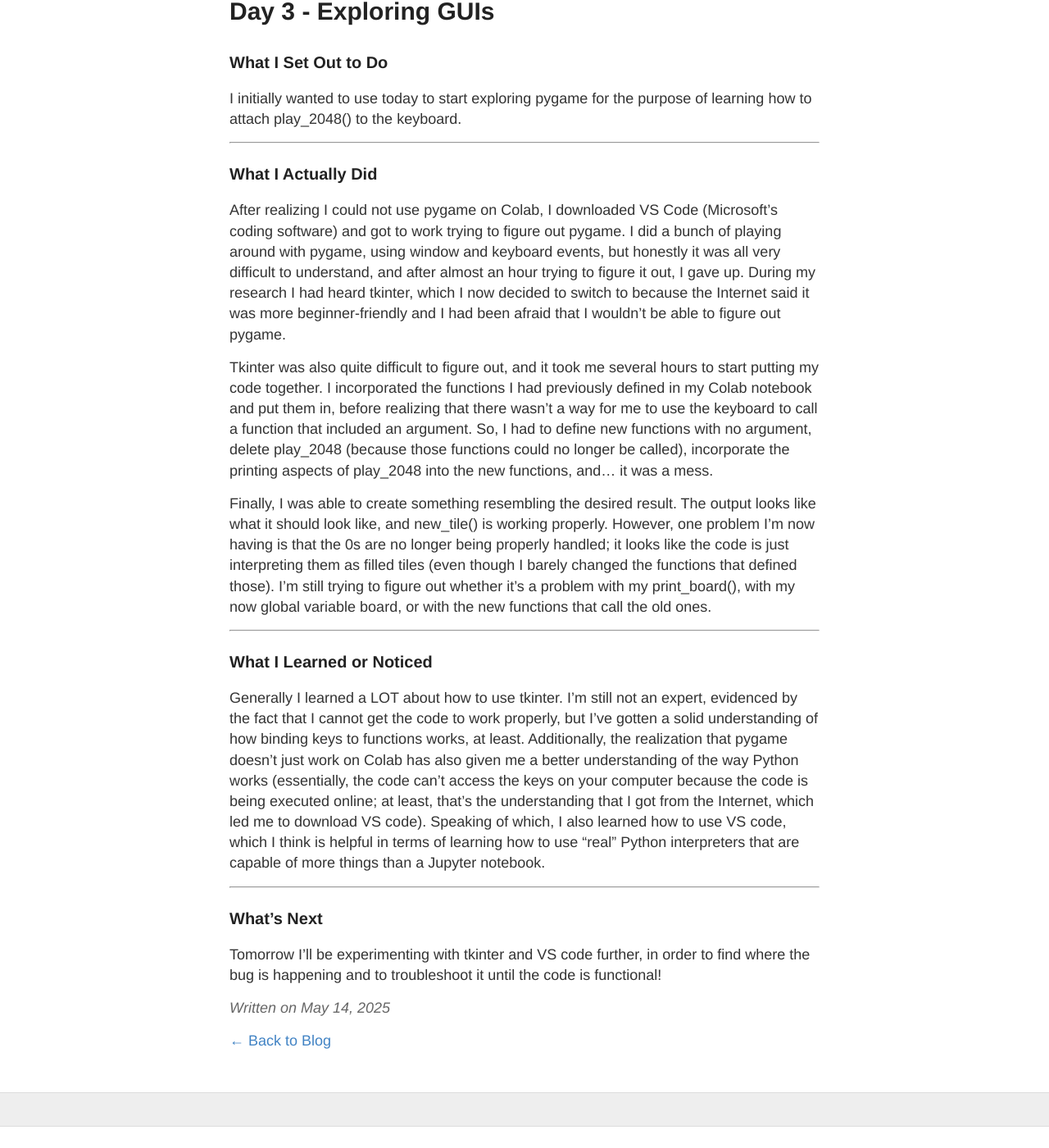
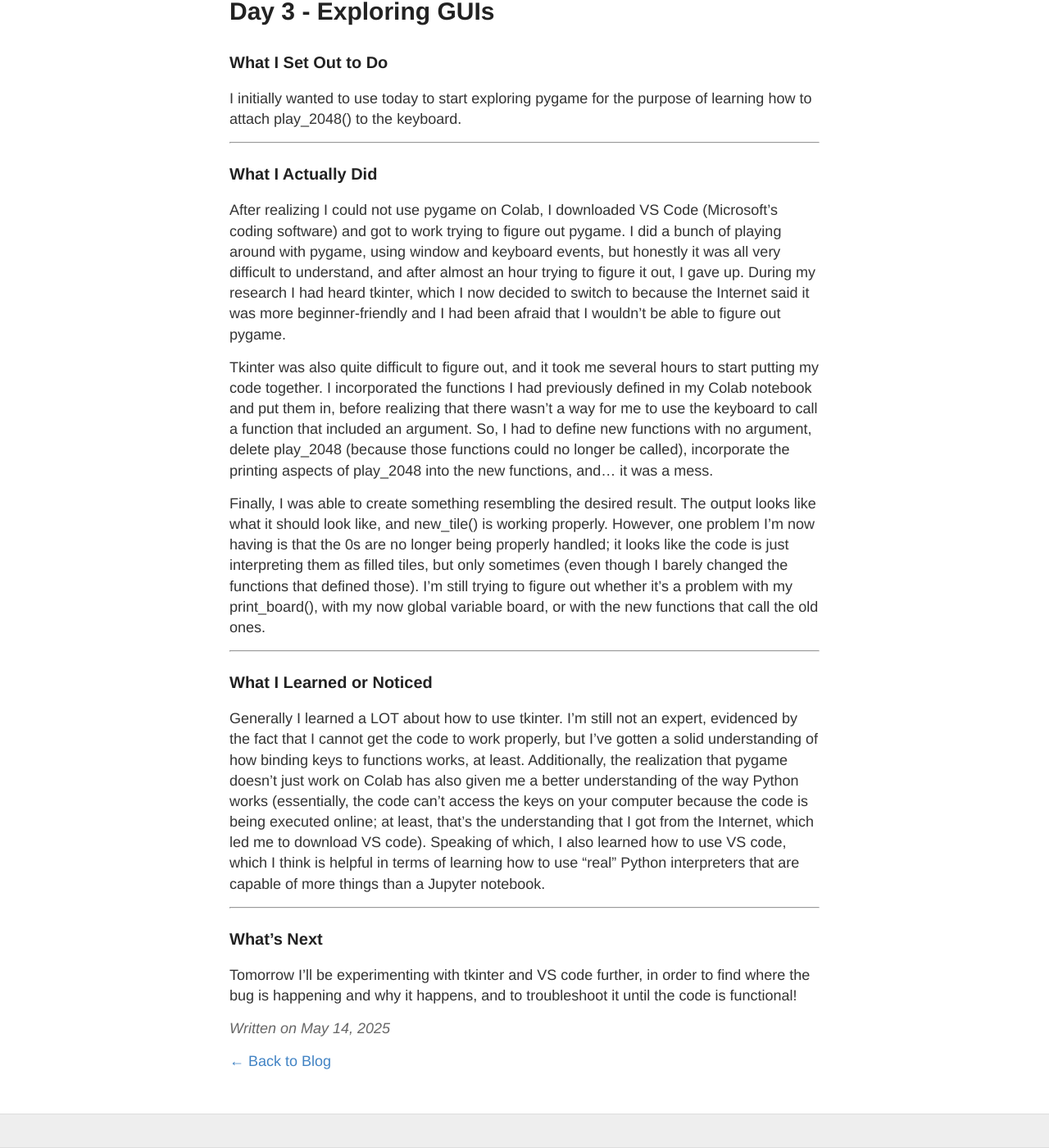
Before and after one commit to sophiachen120/sophiachen120.github.io, a Jekyll site: the page built from _posts/2025-05-14-day3.md, in a window 1280 px wide and 1400 px high, scrolled down 173 px. Shown: the whole window at 82% size. Built offline with Jekyll 4.4.1, drawn with Linux system fonts in a browser that asks for light colours; before the commit the page ends 1547 px from its top, so only the background shows below that.

Commit message:
Update 2025-05-14-day3.md

```diff
--- a/_posts/2025-05-14-day3.md
+++ b/_posts/2025-05-14-day3.md
@@ -15,7 +15,7 @@ After realizing I could not use pygame on Colab, I downloaded VS Code (Microsoft
 
 Tkinter was also quite difficult to figure out, and it took me several hours to start putting my code together. I incorporated the functions I had previously defined in my Colab notebook and put them in, before realizing that there wasn't a way for me to use the keyboard to call a function that included an argument. So, I had to define new functions with no argument, delete play_2048 (because those functions could no longer be called), incorporate the printing aspects of play_2048 into the new functions, and... it was a mess.
 
-Finally, I was able to create something resembling the desired result. The output looks like what it should look like, and new_tile() is working properly. However, one problem I'm now having is that the 0s are no longer being properly handled; it looks like the code is just interpreting them as filled tiles (even though I barely changed the functions that defined those). I'm still trying to figure out whether it's a problem with my print_board(), with my now global variable board, or with the new functions that call the old ones.
+Finally, I was able to create something resembling the desired result. The output looks like what it should look like, and new_tile() is working properly. However, one problem I'm now having is that the 0s are no longer being properly handled; it looks like the code is just interpreting them as filled tiles, but only sometimes (even though I barely changed the functions that defined those). I'm still trying to figure out whether it's a problem with my print_board(), with my now global variable board, or with the new functions that call the old ones.
 
 ---
 
@@ -27,4 +27,4 @@ Generally I learned a LOT about how to use tkinter. I'm still not an expert, evi
 
 ### What's Next
 
-Tomorrow I'll be experimenting with tkinter and VS code further, in order to find where the bug is happening and to troubleshoot it until the code is functional!
+Tomorrow I'll be experimenting with tkinter and VS code further, in order to find where the bug is happening and why it happens, and to troubleshoot it until the code is functional!
```
